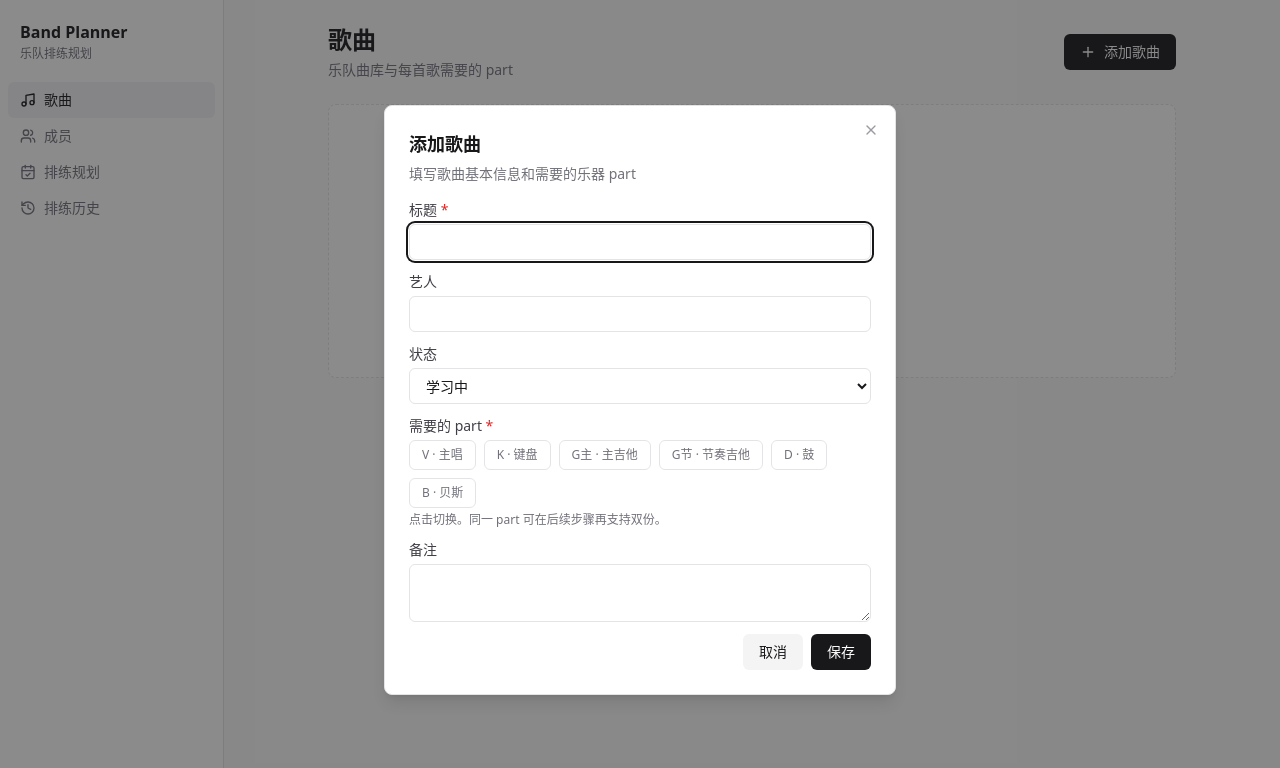
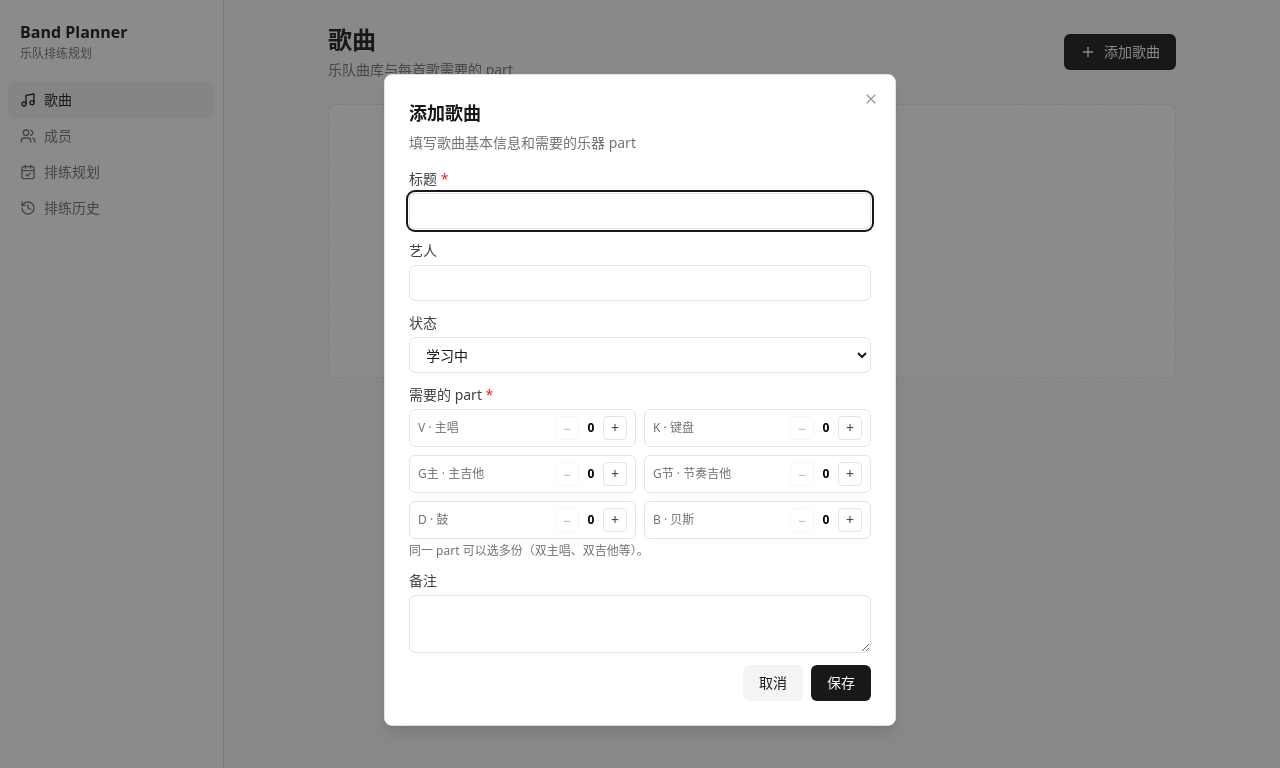
Before and after one commit to Yiluo-pHoton/band-planner, a React (Vite) app: page / in a window 1280 px wide. Both pictures are taken after a click on the button "添加歌曲". Shown: the top 768 px of the page. Built offline with nearby package versions, Linux system fonts and the light colour scheme.

Commit message:
support multi-count parts in song form

```diff
--- a/src/components/SongFormDialog.tsx
+++ b/src/components/SongFormDialog.tsx
@@ -57,13 +57,15 @@ export function SongFormDialog({ open, onOpenChange, initial, onSubmit }: SongFo
     }
   }, [open, initial]);
 
-  const togglePart = (part: Instrument) => {
+  const partCount = (part: Instrument) =>
+    form.requiredParts.filter((p) => p === part).length;
+
+  const setPartCount = (part: Instrument, next: number) => {
+    const clamped = Math.max(0, Math.min(4, next));
     setForm((f) => {
-      const has = f.requiredParts.includes(part);
-      return {
-        ...f,
-        requiredParts: has ? f.requiredParts.filter((p) => p !== part) : [...f.requiredParts, part],
-      };
+      const others = f.requiredParts.filter((p) => p !== part);
+      const repeated: Instrument[] = Array(clamped).fill(part);
+      return { ...f, requiredParts: [...others, ...repeated] };
     });
   };
 
@@ -158,28 +160,48 @@ export function SongFormDialog({ open, onOpenChange, initial, onSubmit }: SongFo
             <Label className="mb-1 block">
               需要的 part <span className="text-red-600">*</span>
             </Label>
-            <div className="flex flex-wrap gap-2">
+            <div className="grid grid-cols-2 gap-2">
               {INSTRUMENTS.map((inst) => {
                 const meta = INSTRUMENT_META[inst];
-                const selected = form.requiredParts.includes(inst);
+                const count = partCount(inst);
+                const active = count > 0;
                 return (
-                  <button
-                    type="button"
+                  <div
                     key={inst}
-                    onClick={() => togglePart(inst)}
                     className={cn(
-                      'rounded-md border px-3 py-1.5 text-xs font-medium transition-colors',
-                      selected
-                        ? meta.badge
-                        : 'border-zinc-200 bg-white text-zinc-500 hover:bg-zinc-50',
+                      'flex items-center justify-between rounded-md border px-2 py-1.5',
+                      active ? meta.badge : 'border-zinc-200 bg-white',
                     )}
                   >
-                    {meta.abbrev} · {meta.label}
-                  </button>
+                    <span className={cn('text-xs font-medium', active ? '' : 'text-zinc-500')}>
+                      {meta.abbrev} · {meta.label}
+                    </span>
+                    <div className="flex items-center gap-1">
+                      <button
+                        type="button"
+                        onClick={() => setPartCount(inst, count - 1)}
+                        disabled={count === 0}
+                        className="flex h-6 w-6 items-center justify-center rounded border border-zinc-200 bg-white text-sm text-zinc-700 disabled:opacity-30"
+                      >
+                        −
+                      </button>
+                      <span className="w-4 text-center text-xs font-semibold tabular-nums">
+                        {count}
+                      </span>
+                      <button
+                        type="button"
+                        onClick={() => setPartCount(inst, count + 1)}
+                        disabled={count >= 4}
+                        className="flex h-6 w-6 items-center justify-center rounded border border-zinc-200 bg-white text-sm text-zinc-700 disabled:opacity-30"
+                      >
+                        +
+                      </button>
+                    </div>
+                  </div>
                 );
               })}
             </div>
-            <p className="text-xs text-zinc-500 mt-1">点击切换。同一 part 可在后续步骤再支持双份。</p>
+            <p className="text-xs text-zinc-500 mt-1">同一 part 可以选多份（双主唱、双吉他等）。</p>
           </div>
 
           <div>
```
